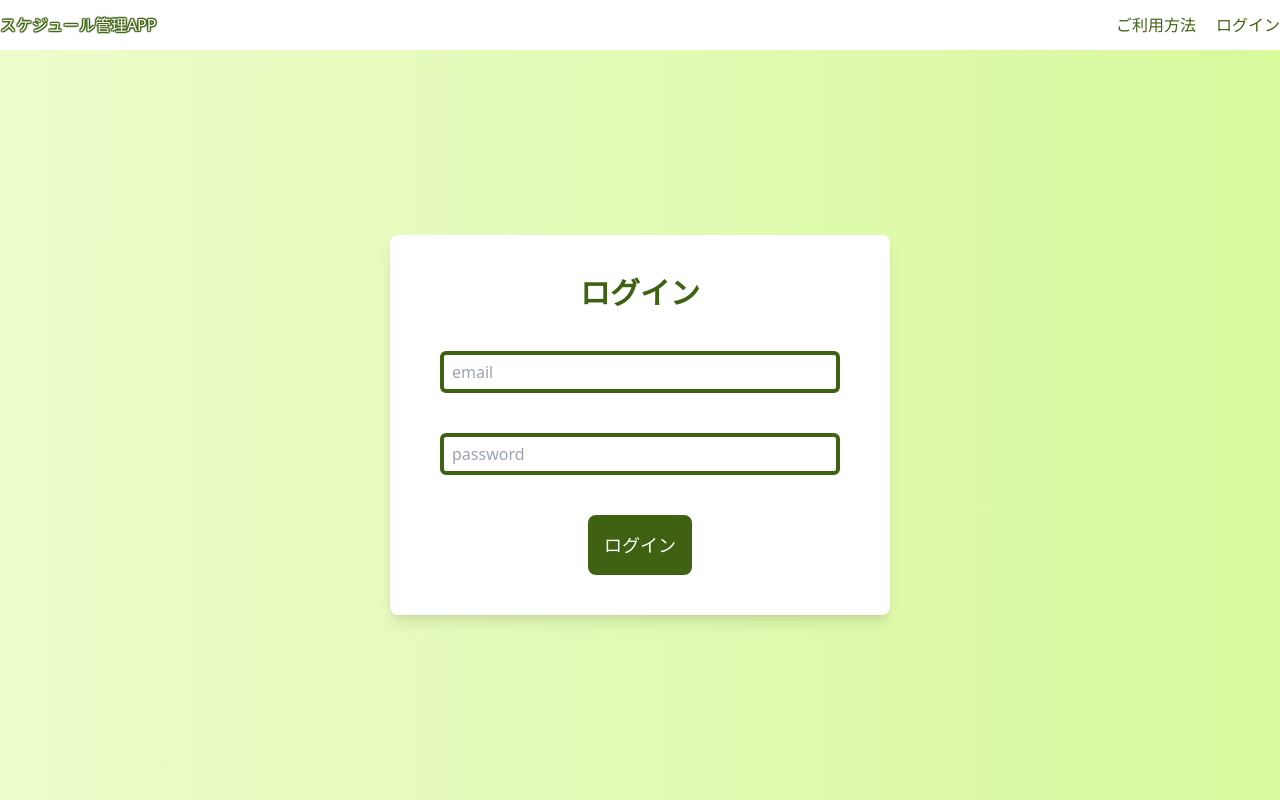
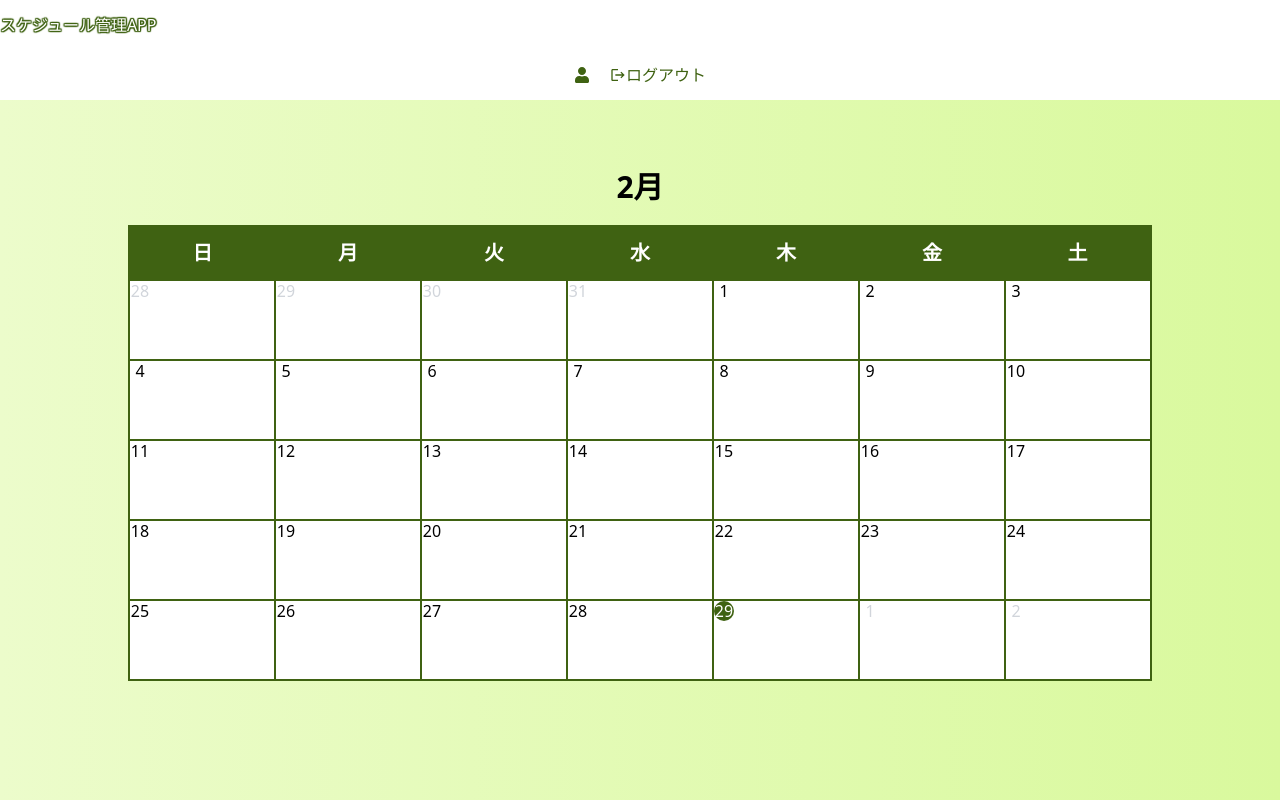
Before and after one commit to wsigma21/react-calendar-project, a React (Vite) app: page /calendar in a window 1280 px wide. Before the commit this address led to /login. Built offline with nearby package versions, Linux system fonts and the light colour scheme.

Commit message:
feat: 1ヶ月カレンダーの日付ごとのレイアウトを調整

```diff
--- a/src/components/pages/CalendarPage.tsx
+++ b/src/components/pages/CalendarPage.tsx
@@ -1,10 +1,17 @@
-import { eachWeekOfInterval, endOfMonth, getMonth, startOfMonth, eachDayOfInterval, endOfWeek, getDate } from "date-fns";
+import { eachWeekOfInterval, endOfMonth, getMonth, startOfMonth, eachDayOfInterval, endOfWeek, getDate, isToday, isSameMonth } from "date-fns";
 import { DAYS_LIST } from "../../constants/calendar";
 import { useEffect, useState } from "react";
 
 export const CalendarPage = () => {
   const today = new Date()
   const [dateList, setDateList] = useState<Date[][]>([]);
+
+  const dateColor = (targetDate: Date, currentDate: Date): string => {
+    if (isToday(targetDate)) return "bg-lime-800 text-white rounded-full";
+    return isSameMonth(targetDate, currentDate)
+      ? "text-black"
+      : "text-gray-300";
+  };
 
   useEffect(() => {
     const monthOfSundayList = eachWeekOfInterval({
@@ -41,7 +48,12 @@
                   key={`day-${getDate(oneDate)}`}
                   className="bg-white h-[10vh] border-2 border-solid border-lime-800"
                 >
-                  <span className="inline-block w-[20px] leading-[20px] text-center">
+                  <span
+                    className={`inline-block w-[20px] leading-[20px] text-center ${dateColor(
+                      oneDate,
+                      today
+                    )}`}
+                  >
                     {getDate(oneDate)}
                   </span>
                 </td>
--- a/src/components/templates/LoginLayout.tsx
+++ b/src/components/templates/LoginLayout.tsx
@@ -12,7 +12,8 @@
     setLoginUser({ id: 0, name: "" })
     navigate("/login")
   }
-  if (loginUser.id === 0 ) return <Navigate to="/login" />;
+  // 開発中は一旦コメントアウト
+  // if (loginUser.id === 0 ) return <Navigate to="/login" />;
   return (
     <div className="realative">
       <header className="bg-white fixed top-0 left-0 right-0 leading-[50px]">
--- a/src/styles/output.css
+++ b/src/styles/output.css
@@ -688,6 +688,10 @@
   border-radius: 0.375rem;
 }
 
+.rounded-full {
+  border-radius: 9999px;
+}
+
 .rounded-tl-lg {
   border-top-left-radius: 0.5rem;
 }
@@ -827,6 +831,16 @@
   color: rgb(255 255 255 / var(--tw-text-opacity));
 }
 
+.text-black {
+  --tw-text-opacity: 1;
+  color: rgb(0 0 0 / var(--tw-text-opacity));
+}
+
+.text-gray-300 {
+  --tw-text-opacity: 1;
+  color: rgb(209 213 219 / var(--tw-text-opacity));
+}
+
 .shadow-lg {
   --tw-shadow: 0 10px 15px -3px rgb(0 0 0 / 0.1), 0 4px 6px -4px rgb(0 0 0 / 0.1);
   --tw-shadow-colored: 0 10px 15px -3px var(--tw-shadow-color), 0 4px 6px -4px var(--tw-shadow-color);
```
